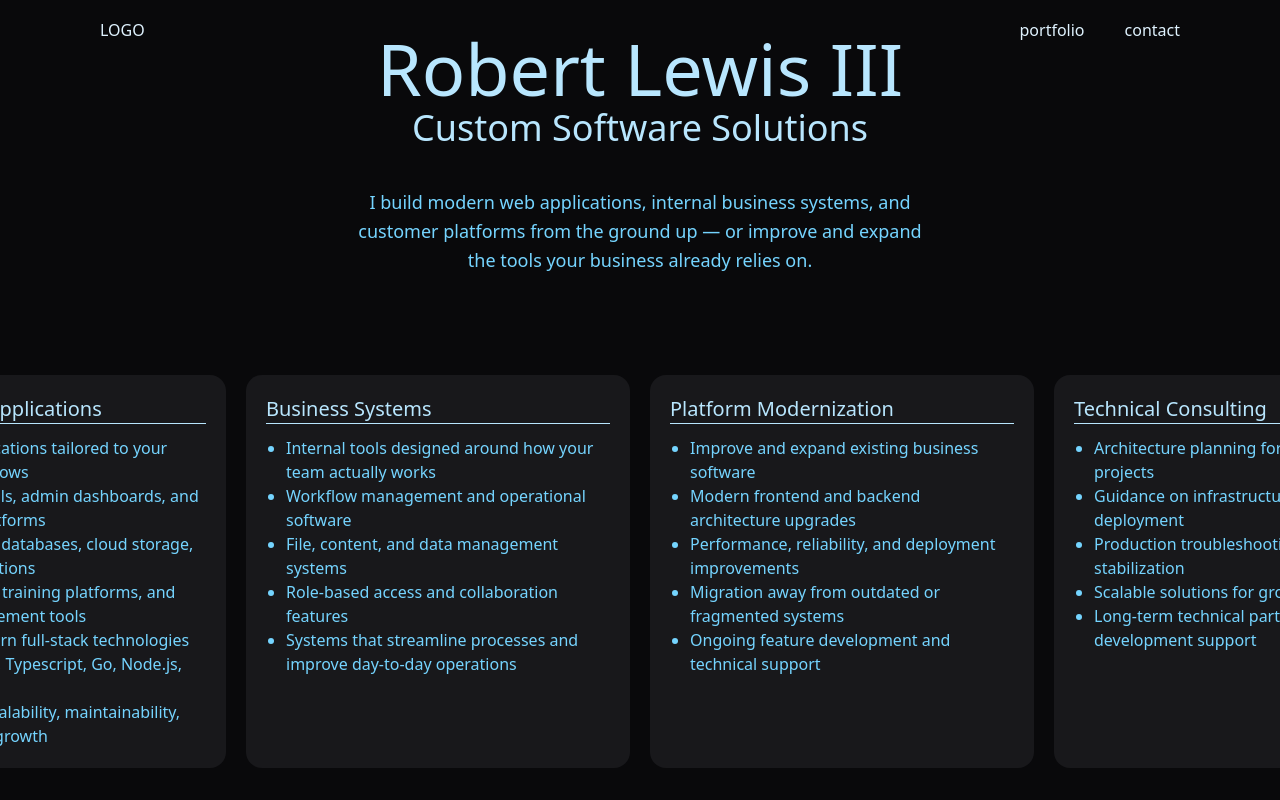
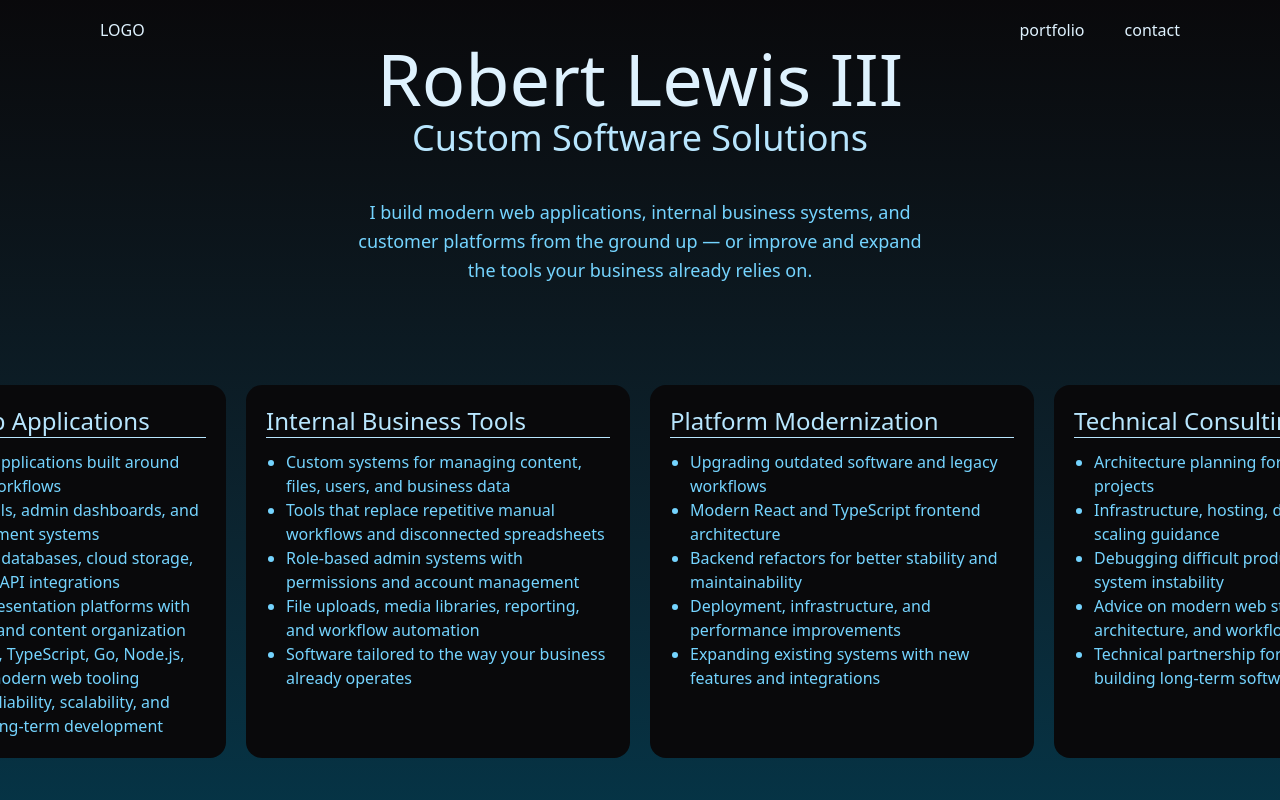
Before and after one commit to bobbythree/new-website, a React (Vite) app: page / in a window 1280 px wide. Shown: the top 800 px of the page. Built offline with nearby package versions, Linux system fonts and the light colour scheme.

Commit message:
wip swap out all copy

```diff
--- a/src/components/HomepageHero.tsx
+++ b/src/components/HomepageHero.tsx
@@ -1,7 +1,7 @@
 export default function HomepageHero() {
   return (
     <div className="text-center w-3xl flex flex-col items-center justify-center">
-      <h1 className="text-7xl text-sky-200">Robert Lewis III</h1>
+      <h1 className="text-7xl text-sky-100">Robert Lewis III</h1>
       <h3 className="text-4xl mt-1 text-sky-200">Custom Software Solutions</h3>
       <p className="text-lg mt-10 max-w-xl text-sky-300 leading-relaxed">
         I build modern web applications, internal business systems, and customer
--- a/src/components/ServicesCard.tsx
+++ b/src/components/ServicesCard.tsx
@@ -5,8 +5,8 @@ interface ServicesCardProps {
 
 export default function ServicesCard({ title, items }: ServicesCardProps) {
   return (
-    <div className="flex flex-col w-sm bg-zinc-900 p-5 rounded-2xl">
-      <h3 className="text-xl text-sky-200 border-b">{title}</h3>
+    <div className="flex flex-col w-sm bg-zinc-950 p-5 rounded-2xl">
+      <h3 className="text-2xl text-sky-200 border-b">{title}</h3>
       <ul className="list-disc pl-5 pt-3">
         {items.map((item, i) => (
           <li key={i} className="text-md text-sky-300">{item}</li>
--- a/src/data/services.ts
+++ b/src/data/services.ts
@@ -1,44 +1,44 @@
 export const webApps = {
   title: "Custom Web Applications",
   items: [
-    "Full-stack applications tailored to your business workflows",
-    "Customer portals, admin dashboards, and operational platforms",
-    "Authentication, databases, cloud storage, and API integrations",
-    "Media systems, training platforms, and content management tools",
-    "Built with modern full-stack technologies including React, Typescript, Go, Node.js, and Firebase",
-    "Designed for scalability, maintainability, and long-term growth"
+    "Full-stack web applications built around real business workflows",
+    "Customer portals, admin dashboards, and media management systems",
+    "Authentication, databases, cloud storage, and third-party API integrations",
+    "Training and presentation platforms with media delivery and content organization",
+    "Built with React, TypeScript, Go, Node.js, Firebase, and modern web tooling",
+    "Designed for reliability, scalability, and maintainable long-term development"
   ]
 }
 
 export const businessSystems = {
-  title: "Business Systems",
+  title: "Internal Business Tools",
   items: [
-    "Internal tools designed around how your team actually works",
-    "Workflow management and operational software",
-    "File, content, and data management systems",
-    "Role-based access and collaboration features",
-    "Systems that streamline processes and improve day-to-day operations"
+    "Custom systems for managing content, files, users, and business data",
+    "Tools that replace repetitive manual workflows and disconnected spreadsheets",
+    "Role-based admin systems with permissions and account management",
+    "File uploads, media libraries, reporting, and workflow automation",
+    "Software tailored to the way your business already operates"
   ]
 }
 
 export const modernization = {
   title: "Platform Modernization",
   items: [
-    "Improve and expand existing business software",
-    "Modern frontend and backend architecture upgrades",
-    "Performance, reliability, and deployment improvements",
-    "Migration away from outdated or fragmented systems",
-    "Ongoing feature development and technical support"
+    "Upgrading outdated software and legacy workflows",
+    "Modern React and TypeScript frontend architecture",
+    "Backend refactors for better stability and maintainability",
+    "Deployment, infrastructure, and performance improvements",
+    "Expanding existing systems with new features and integrations"
   ]
 }
 
 export const consulting = {
   title: "Technical Consulting",
   items: [
-    "Architecture planning for new software projects",
-    "Guidance on infrastructure, hosting, and deployment",
-    "Production troubleshooting and system stabilization",
-    "Scalable solutions for growing businesses",
-    "Long-term technical partnership and development support"
+    "Architecture planning for custom software projects",
+    "Infrastructure, hosting, deployment, and scaling guidance",
+    "Debugging difficult production issues and system instability",
+    "Advice on modern web stacks, backend architecture, and workflows",
+    "Technical partnership for businesses building long-term software systems"
   ]
 }
--- a/src/pages/HomePage.tsx
+++ b/src/pages/HomePage.tsx
@@ -5,7 +5,7 @@ import { webApps, businessSystems, modernization, consulting } from "../data/ser
 export default function HomePage() {
   return (
 
-    <div className="flex flex-col items-center justify-center h-screen bg-zinc-950">
+    <div className="flex flex-col items-center justify-center h-screen bg-linear-180 from-zinc-950 to-cyan-950">
       <HomepageHero />
       <div className="flex gap-5 mt-25">
         <ServicesCard
```
